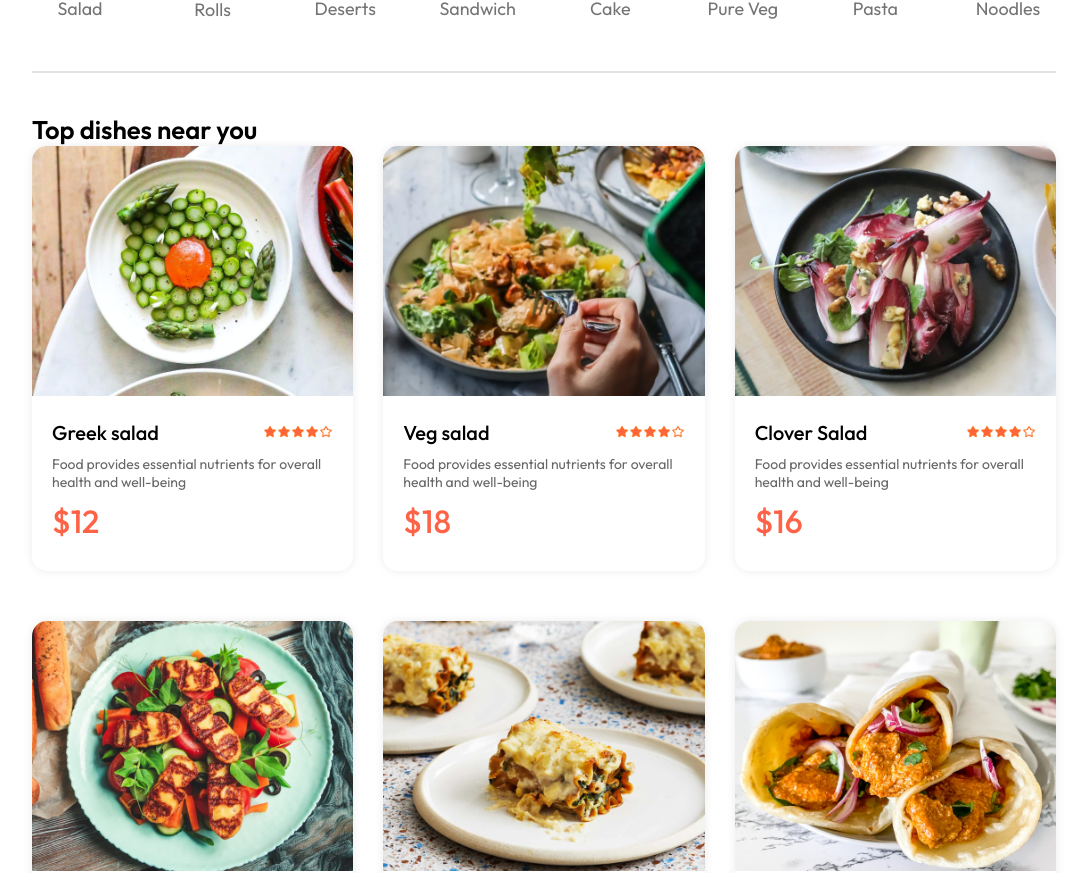
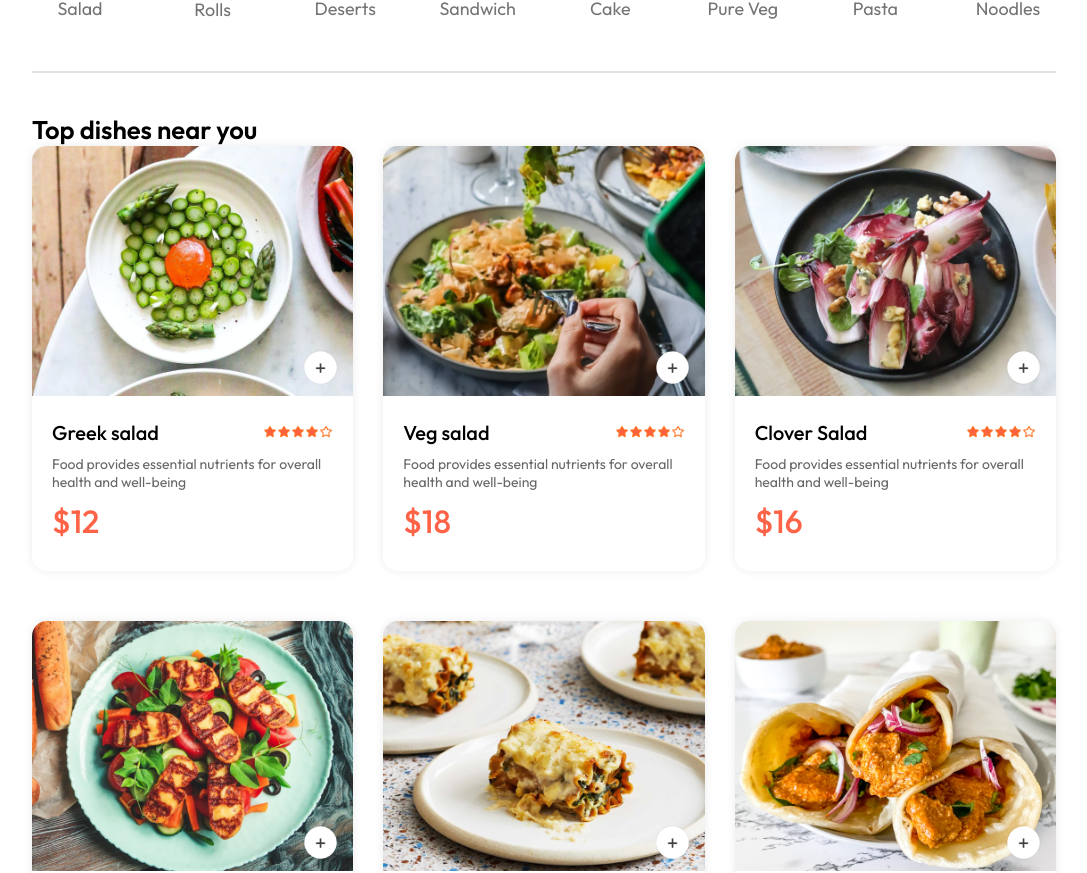
Before and after one commit to princebhayani/Food-Delivery-website, a React (Vite) app in the folder frontend/: page / in a window 1280 px wide. Shown: the part 831-1704 px from the top of the page, without its empty margins (96-1183 px from the left). Built offline with nearby package versions, Linux system fonts and the light colour scheme.

Commit message:
add item count button

```diff
--- a/frontend/src/components/FoodItem/FoodItem.css
+++ b/frontend/src/components/FoodItem/FoodItem.css
@@ -44,3 +44,32 @@
     font-weight: 500;
     margin: 10px 0px;
 }
+
+.food-item-img-container{
+    position: relative;
+}
+
+.food-item-img-container .add{
+    width: 35px;
+    position: absolute;
+    bottom: 15px;
+    right: 15px;
+    cursor: pointer;
+    border-radius: 50%;
+}
+
+.food-item-img-container .food-item-counter{
+    position: absolute;
+    bottom: 15px;
+    right: 15px;
+    display: flex;
+    align-items: center;
+    gap: 10px;
+    padding: 6px;
+    border-radius: 50px;
+    background-color: white;
+}
+
+.food-item-counter img{
+    width: 25px;
+}
--- a/frontend/src/components/FoodItem/FoodItem.jsx
+++ b/frontend/src/components/FoodItem/FoodItem.jsx
@@ -1,12 +1,23 @@
-import React from 'react'
+import React, { useState } from 'react'
 import "./FoodItem.css";
 import { assets } from '../../assets/assets.js';
 
 function FoodItem({id, name, price, description, image}) {
+
+    const [itemCount, setItemCount] = useState(0);
+
     return (
         <div className='food-item'>
             <div className='food-item-img-container'>
                 <img className='food-item-image' src={image} alt="" />
+                {!itemCount
+                    ? <img className='add' onClick={()=>setItemCount(prev => prev+1)} src={assets.add_icon_white} alt="" />
+                    :<div className='food-item-counter' >
+                        <img onClick={()=>setItemCount(prev => prev-1)} src={assets.remove_icon_red} alt=''/>
+                        <p>{itemCount}</p>
+                        <img onClick={()=>setItemCount(prev => prev+1)} src={assets.add_icon_green} alt=""/>
+                     </div>
+                }
             </div>
             <div className='food-item-info'>
                 <div className='food-item-name-rating'>
```
